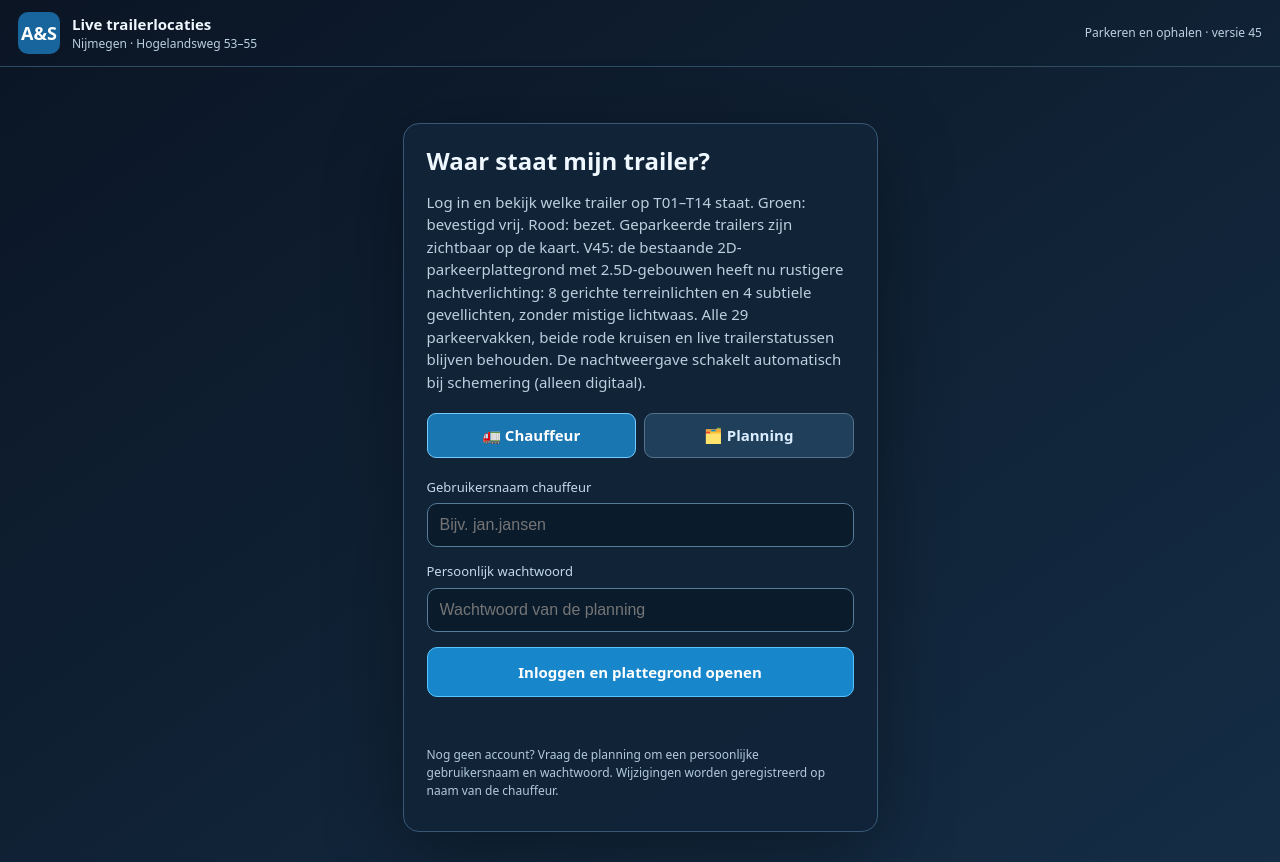
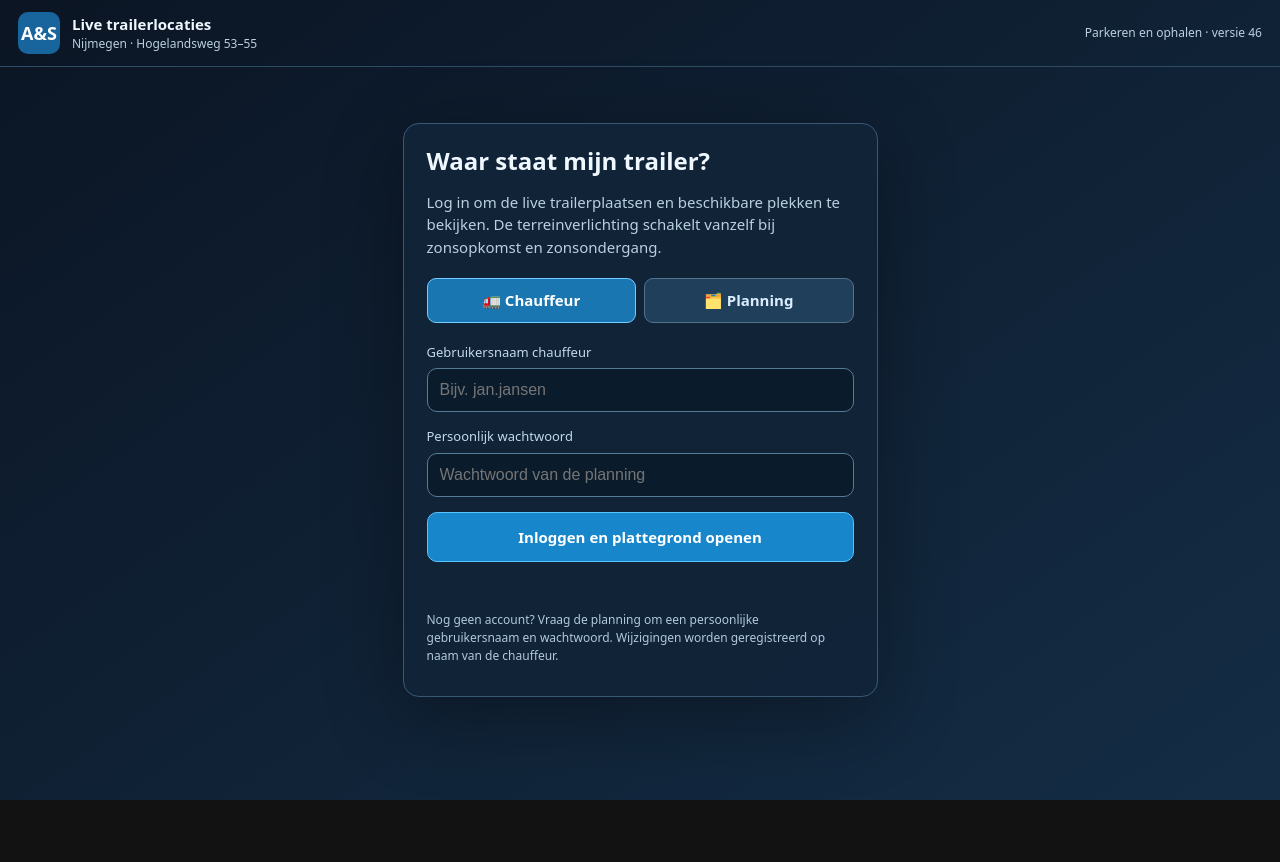
Before and after one commit to asexpressebv5-web/as-trailer-live, a plain HTML site: page index.html in a window 1280 px wide. After the commit the page ends 800 px from the top, so only its background shows below. Drawn offline with Linux system fonts and the light colour scheme.

Commit message:
V46 simplify chauffeur interface and automate sunlight-based site lighting

```diff
--- a/index.html
+++ b/index.html
@@ -25,9 +25,9 @@ label{display:block;margin-bottom:6px;font-size:13px;color:#c2d9eb}input{width:1
 @media(max-width:530px){.driver-actions{justify-content:flex-start}}
 </style>
 </head><body>
-<header><div class="brand"><div class="mark">A&S</div><div>Live trailerlocaties<div class="small">Nijmegen · Hogelandsweg 53–55</div></div></div><div class="small">Parkeren en ophalen · versie 45</div></header>
+<header><div class="brand"><div class="mark">A&S</div><div>Live trailerlocaties<div class="small">Nijmegen · Hogelandsweg 53–55</div></div></div><div class="small">Parkeren en ophalen · versie 46</div></header>
 <section id="login">
-<h1>Waar staat mijn trailer?</h1><p>Log in en bekijk welke trailer op T01–T14 staat. Groen: bevestigd vrij. Rood: bezet. Geparkeerde trailers zijn zichtbaar op de kaart. V45: de bestaande 2D-parkeerplattegrond met 2.5D-gebouwen heeft nu rustigere nachtverlichting: 8 gerichte terreinlichten en 4 subtiele gevellichten, zonder mistige lichtwaas. Alle 29 parkeervakken, beide rode kruisen en live trailerstatussen blijven behouden. De nachtweergave schakelt automatisch bij schemering (alleen digitaal).</p>
+<h1>Waar staat mijn trailer?</h1><p>Log in om de live trailerplaatsen en beschikbare plekken te bekijken. De terreinverlichting schakelt vanzelf bij zonsopkomst en zonsondergang.</p>
 <div class="tabs"><button id="driver" type="button" class="on">🚛 Chauffeur</button><button id="planner" type="button">🗂️ Planning</button></div>
 <div id="driverFields"><div class="field"><label for="username">Gebruikersnaam chauffeur</label><input id="username" type="text" maxlength="40" autocapitalize="none" autocomplete="username" placeholder="Bijv. jan.jansen"></div><div class="field"><label for="password">Persoonlijk wachtwoord</label><input id="password" type="password" maxlength="80" autocomplete="current-password" placeholder="Wachtwoord van de planning"></div></div>
 <div id="plannerFields" class="hidden"><div class="field"><label for="adminCode">Beheercode planning</label><input id="adminCode" type="password" maxlength="100" autocomplete="off" placeholder="Privébeheercode"></div></div>
```
